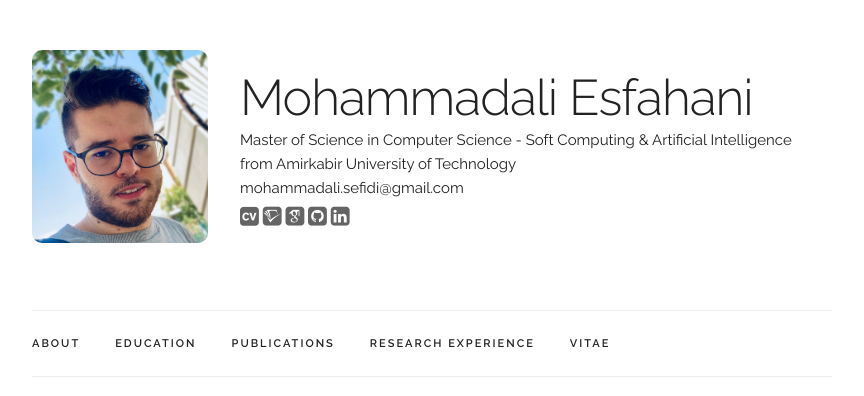
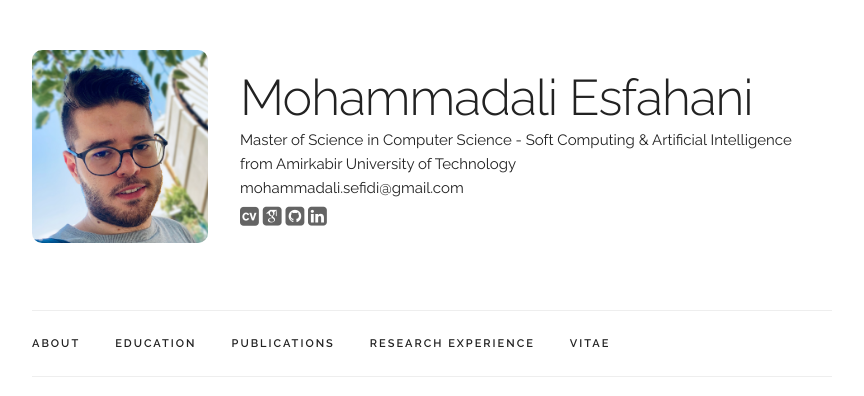
Before and after one commit to mojtabaSefidi/mojtabaSefidi.github.io, a Jekyll site: the page built from index.html, in a window 1280 px wide. Shown: the top 396 px of the page, without its empty margins (208-1072 px from the left). Built offline with Jekyll 4.4.1, drawn with Linux system fonts in a browser that asks for light colours; some web fonts are replaced.

Commit message:
Update default.html

```diff
--- a/_layouts/default.html
+++ b/_layouts/default.html
@@ -85,9 +85,9 @@ html {
                 <i class="fa ai ai-cv-square" aria-hidden="true"></i>
               </span>
 
-              <span onclick="window.open('{{ site.data.main_info.semantic_scholar }}')" style="cursor: pointer">
+<!--               <span onclick="window.open('{{ site.data.main_info.semantic_scholar }}')" style="cursor: pointer">
                 <i class="ai fa ai-semantic-scholar-square" aria-hidden="true"></i>
-              </span>
+              </span> -->
 
               <span onclick="window.open('{{ site.data.main_info.google_scholar }}')" style="cursor: pointer">
                 <i class="ai fa ai-google-scholar-square" aria-hidden="true"></i>
```
